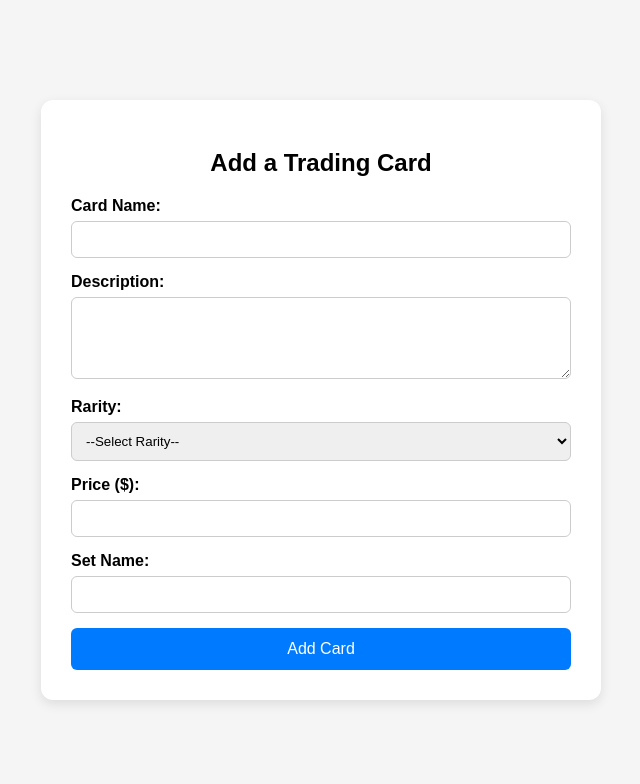
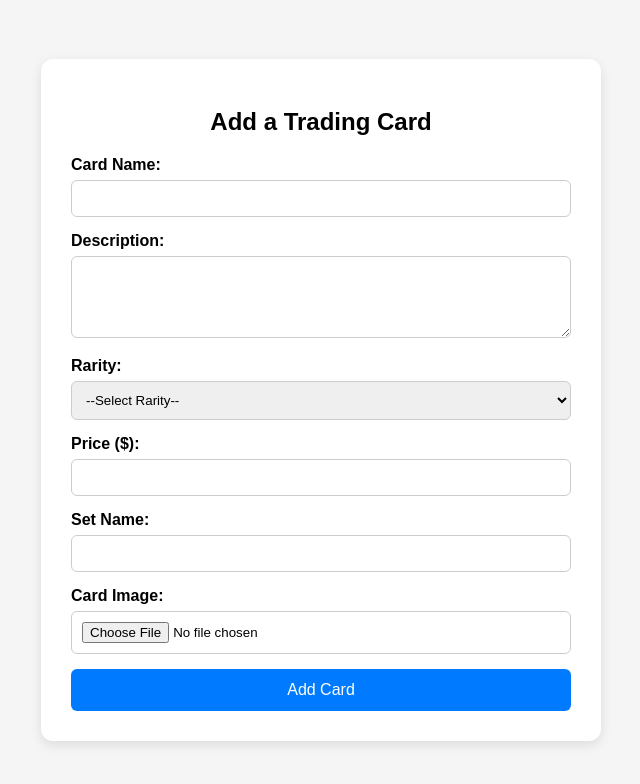
Before and after one commit to darbster145/INFO4410, a Flask app: page /addcard in a window 1280 px wide. Shown: the top 784 px of the page, without its empty margins (319-959 px from the left). Run offline with Flask 3, Linux system fonts and the light colour scheme.

Commit message:
Added image upload functionality to db; added image upload to addform and app.py; image displays in index.html table

```diff
--- a/app.py
+++ b/app.py
@@ -1,32 +1,56 @@
-# app.py
 from flask import Flask, request, render_template, redirect, flash, url_for
-from card.addCard import add_card  # now a plain function
-from card.EditCard import update_card  # same here
+from card.addCard import add_card
+from card.EditCard import update_card
 from supabase import create_client
+from werkzeug.utils import secure_filename
+import uuid
+import os
 
 SUPABASE_URL = 'https://nuivtmqkqxmritchchxj.supabase.co'
-SUPABASE_KEY ='eyJhbGciOiJIUzI1NiIsInR5cCI6IkpXVCJ9.eyJpc3MiOiJzdXBhYmFzZSIsInJlZiI6Im51aXZ0bXFrcXhtcml0Y2hjaHhqIiwicm9sZSI6ImFub24iLCJpYXQiOjE3NTA4OTY1MjMsImV4cCI6MjA2NjQ3MjUyM30.cTgFkrqoJeNzmyggNZ8mf-gXcZu7xl-J8rYGXPyDGoA'
+SUPABASE_KEY = 'eyJhbGciOiJIUzI1NiIsInR5cCI6IkpXVCJ9.eyJpc3MiOiJzdXBhYmFzZSIsInJlZiI6Im51aXZ0bXFrcXhtcml0Y2hjaHhqIiwicm9sZSI6InNlcnZpY2Vfcm9sZSIsImlhdCI6MTc1MDg5NjUyMywiZXhwIjoyMDY2NDcyNTIzfQ.UOlnC5E0AYawtwlc6bPanVPTD96A9v5AT9XrbJJCZwc'  # (hide this in production)
+STORAGE_BUCKET = 'card-images'
 
 supabase = create_client(SUPABASE_URL, SUPABASE_KEY)
 
 app = Flask(__name__)
 app.secret_key = 'we have never met'
 
-#route to add a card (uses post) referecessn addCard.py
 @app.route('/addcard', methods=['GET', 'POST'])
 def add_card_form():
     if request.method == 'POST':
+        image = request.files.get('image')
+        image_url = ""
+
+        if image:
+            original_filename = secure_filename(image.filename)
+            ext = original_filename.rsplit('.', 1)[-1] if '.' in original_filename else ''
+            unique_filename = f"{uuid.uuid4()}.{ext}" if ext else str(uuid.uuid4())
+            path_on_storage = unique_filename
+
+            file_bytes = image.read()
+
+            try:
+                res = supabase.storage.from_(STORAGE_BUCKET).upload(
+                    path_on_storage,
+                    file_bytes,
+                    {"content-type": image.content_type}
+                )
+                image_url = f"{SUPABASE_URL}/storage/v1/object/public/{STORAGE_BUCKET}/{path_on_storage}"
+            except Exception as e:
+                flash(f"Image upload failed: {e}", "error")
+                image_url = ""
+
         card_data = {
             'card_name': request.form['cardName'],
             'description': request.form['description'],
             'rarity': request.form['rarity'],
             'card_price': float(request.form['cardPrice']),
-            'set_name': request.form['setName']
+            'set_name': request.form['setName'],
+            'img_url': image_url
         }
 
         result = add_card(card_data)
 
-        # Inspect .data for error handling
         if not result.data:
             flash("Error adding card. No data returned.", "error")
         else:
@@ -36,17 +60,17 @@ def add_card_form():
 
     return render_template('AddForm.html')
 
-#route to show list to edit a card uses EditCard.py
+
+
 @app.route('/edit')
 def edit_card_list_route():
     response = supabase.table('cards').select('*').execute()
     cards = response.data if response.data else []
     return render_template('edit_list.html', cards=cards)
 
-#route to edit a card references EditCard.py
+
 @app.route('/edit/<int:card_id>', methods=['GET', 'POST'])
 def edit_card_route(card_id):
-    # Fetch the card by ID
     response = supabase.table('cards').select('*').eq('card_id', card_id).execute()
     card = response.data[0] if response.data else None
 
@@ -58,20 +82,16 @@ def edit_card_route(card_id):
         if 'cancel' in request.form:
             return redirect(url_for('edit_card_list_route'))
 
-        # Collect updated values from the form
         updated_card = {
             'card_name': request.form['card_name'],
             'description': request.form['description'],
             'rarity': request.form['rarity'],
             'card_price': float(request.form['card_price']),
             'set_name': request.form['set_name'],
-            'img_url': request.form['img_url']
+            'img_url': request.form['img_url']  # Assuming this is still a manual field
         }
 
-        # Update the card in Supabase
         update_response = supabase.table('cards').update(updated_card).eq('card_id', card_id).execute()
-
-        print(update_response)  # debug output
 
         if not update_response.data:
             flash("Error updating card: No data returned", "error")
@@ -83,14 +103,11 @@ def edit_card_route(card_id):
     return render_template('edit_form.html', card=card)
 
 
-
 @app.route('/')
 def index():
-
     cards_response = supabase.table('cards').select('*').execute()
     cards = cards_response.data if cards_response.data else []
 
-    #Rarity map so that display table does the right thing ayy
     rarity_map = {
         "CM": "Common",
         "UC": "Uncommon",
@@ -100,7 +117,6 @@ def index():
         "SR": "Secret Rare"
     }
 
-    # Replace rarity codes with display names
     for card in cards:
         if "rarity" in card and card["rarity"] in rarity_map:
             card["rarity"] = rarity_map[card["rarity"]]
--- a/templates/AddForm.html
+++ b/templates/AddForm.html
@@ -19,7 +19,8 @@
       {% endif %}
     {% endwith %}
 
-    <form method="POST" action="/addcard">
+    <!-- ✅ Add enctype to support file uploads -->
+    <form method="POST" action="/addcard" enctype="multipart/form-data">
       <label for="cardName">Card Name:</label>
       <input type="text" id="cardName" name="cardName" required>
 
@@ -43,6 +44,10 @@
       <label for="setName">Set Name:</label>
       <input type="text" id="setName" name="setName">
 
+      <!-- ✅ New field: upload card image -->
+      <label for="image">Card Image:</label>
+      <input type="file" id="image" name="image" accept="image/*" required>
+
       <input type="submit" value="Add Card">
     </form>
   </div>
```
Also changed, not shown: templates/index.html (+9 -2 lines).
